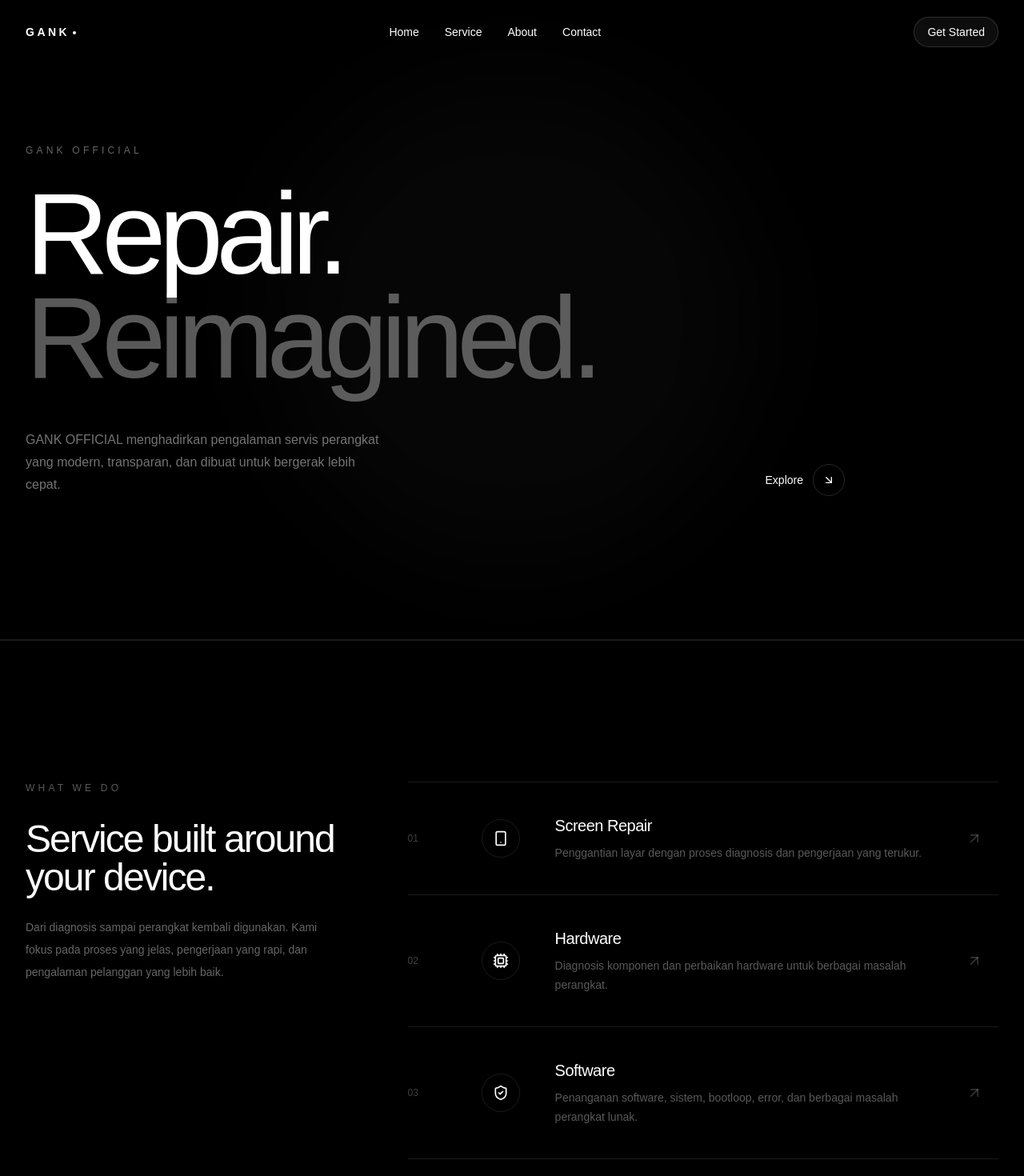
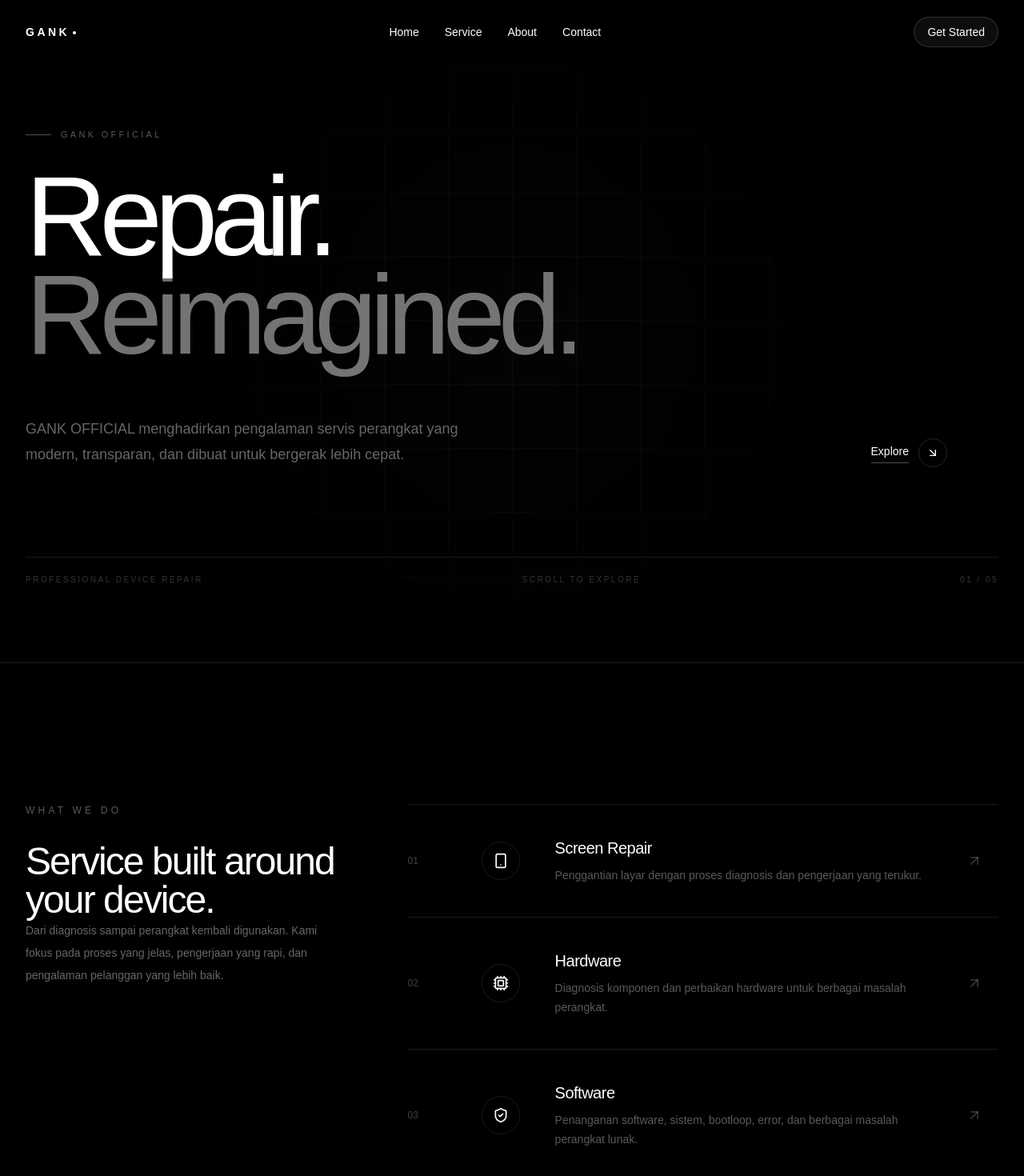
Before and after one commit to gank-dev/gankofficial, a Next.js app: page / in a window 1280 px wide. Shown: the top 1470 px of the page at 80% size. Built offline with nearby package versions, Linux system fonts and the light colour scheme.

Commit message:
fix: remove unused reveal animation variant

```diff
--- a/src/app/globals.css
+++ b/src/app/globals.css
@@ -4,9 +4,6 @@
   color-scheme: dark;
   --background: #000000;
   --foreground: #ffffff;
-  --muted: rgba(255, 255, 255, 0.4);
-  --subtle: rgba(255, 255, 255, 0.2);
-  --line: rgba(255, 255, 255, 0.1);
 }
 
 * {
@@ -15,15 +12,15 @@
 
 html {
   scroll-behavior: smooth;
-  background: var(--background);
+  background: #000000;
 }
 
 body {
   margin: 0;
   min-height: 100vh;
   overflow-x: hidden;
-  background: var(--background);
-  color: var(--foreground);
+  background: #000000;
+  color: #ffffff;
   font-family: Arial, Helvetica, sans-serif;
   -webkit-font-smoothing: antialiased;
   text-rendering: optimizeLegibility;
@@ -40,8 +37,8 @@ a {
 }
 
 ::selection {
-  background: #fff;
-  color: #000;
+  background: #ffffff;
+  color: #000000;
 }
 
 ::-webkit-scrollbar {
@@ -49,7 +46,7 @@ a {
 }
 
 ::-webkit-scrollbar-track {
-  background: #000;
+  background: #000000;
 }
 
 ::-webkit-scrollbar-thumb {
@@ -60,3 +57,18 @@ a {
 ::-webkit-scrollbar-thumb:hover {
   background: rgba(255, 255, 255, 0.3);
 }
+
+@media (prefers-reduced-motion: reduce) {
+  html {
+    scroll-behavior: auto;
+  }
+
+  *,
+  *::before,
+  *::after {
+    animation-duration: 0.01ms !important;
+    animation-iteration-count: 1 !important;
+    scroll-behavior: auto !important;
+    transition-duration: 0.01ms !important;
+  }
+}
--- a/src/app/page.tsx
+++ b/src/app/page.tsx
@@ -1,3 +1,4 @@
+import { AmbientBackground } from "@/components/ui/ambient-background";
 import { Navbar } from "@/components/navigation/navbar";
 import { Hero } from "@/components/sections/hero";
 import { Service } from "@/components/sections/service";
@@ -7,7 +8,9 @@ import { Footer } from "@/components/sections/footer";
 
 export default function Home() {
   return (
-    <main className="min-h-screen bg-black">
+    <main className="relative min-h-screen overflow-hidden bg-black">
+      <AmbientBackground />
+
       <Navbar />
       <Hero />
       <Service />
--- a/src/components/sections/hero.tsx
+++ b/src/components/sections/hero.tsx
@@ -2,6 +2,8 @@
 
 import { motion } from "framer-motion";
 import { ArrowDownRight } from "lucide-react";
+
+const ease = [0.22, 1, 0.36, 1] as const;
 
 export function Hero() {
   return (
@@ -9,62 +11,138 @@ export function Hero() {
       id="home"
       className="relative flex min-h-screen items-center overflow-hidden"
     >
-      <div className="absolute inset-0">
-        <div className="absolute left-1/2 top-1/2 h-150 w-150 -translate-x-1/2 -translate-y-1/2 rounded-full bg-white/[0.025] blur-3xl" />
-      </div>
+      {/* Subtle grid */}
+      <div
+        aria-hidden="true"
+        className="pointer-events-none absolute inset-0 opacity-[0.035]"
+        style={{
+          backgroundImage:
+            "linear-gradient(to right, white 1px, transparent 1px), linear-gradient(to bottom, white 1px, transparent 1px)",
+          backgroundSize: "80px 80px",
+          maskImage:
+            "radial-gradient(circle at center, black 0%, transparent 75%)",
+          WebkitMaskImage:
+            "radial-gradient(circle at center, black 0%, transparent 75%)",
+        }}
+      />
 
-      <div className="relative mx-auto w-full max-w-7xl px-6 py-32 lg:px-8">
-        <div className="max-w-5xl">
-          <motion.p
-            initial={{ opacity: 0, y: 20 }}
+      {/* Ambient glow */}
+      <motion.div
+        aria-hidden="true"
+        className="pointer-events-none absolute left-1/2 top-1/2 h-[24rem] w-[24rem] -translate-x-1/2 -translate-y-1/2 rounded-full bg-white/[0.025] blur-[120px] sm:h-[34rem] sm:w-[34rem]"
+        animate={{
+          scale: [1, 1.08, 1],
+          opacity: [0.45, 0.7, 0.45],
+        }}
+        transition={{
+          duration: 8,
+          repeat: Infinity,
+          ease: "easeInOut",
+        }}
+      />
+
+      <div className="relative z-10 mx-auto w-full max-w-7xl px-6 pb-20 pt-32 sm:px-8 sm:pb-24 lg:px-8 lg:pt-40">
+        <div className="max-w-6xl">
+          {/* Eyebrow */}
+          <motion.div
+            initial={{ opacity: 0, y: 16 }}
             animate={{ opacity: 1, y: 0 }}
-            transition={{ duration: 0.7 }}
-            className="mb-8 text-xs font-medium uppercase tracking-[0.35em] text-white/40"
+            transition={{ duration: 0.7, ease }}
+            className="mb-8 flex items-center gap-3"
           >
-            GANK OFFICIAL
-          </motion.p>
+            <span className="h-px w-8 bg-white/30" />
 
-          <motion.h1
-            initial={{ opacity: 0, y: 35 }}
-            animate={{ opacity: 1, y: 0 }}
-            transition={{ duration: 0.9, delay: 0.1 }}
-            className="max-w-5xl text-[clamp(3.5rem,12vw,9rem)] font-medium leading-[0.9] tracking-[-0.06em] text-white"
-          >
-            Repair.
-            <br />
-            <span className="text-white/35">Reimagined.</span>
-          </motion.h1>
+            <span className="text-[11px] font-medium uppercase tracking-[0.3em] text-white/35">
+              GANK OFFICIAL
+            </span>
+          </motion.div>
 
-          <motion.div
-            initial={{ opacity: 0, y: 25 }}
-            animate={{ opacity: 1, y: 0 }}
-            transition={{ duration: 0.8, delay: 0.25 }}
-            className="mt-12 flex flex-col gap-8 sm:flex-row sm:items-end sm:justify-between"
-          >
-            <p className="max-w-md text-base leading-7 text-white/45">
+          {/* Heading */}
+          <h1 className="max-w-5xl text-[clamp(3.5rem,11vw,9rem)] font-medium leading-[0.88] tracking-[-0.065em] text-white">
+            <motion.span
+              initial={{ opacity: 0, y: 45 }}
+              animate={{ opacity: 1, y: 0 }}
+              transition={{
+                duration: 0.9,
+                delay: 0.1,
+                ease,
+              }}
+              className="block"
+            >
+              Repair.
+            </motion.span>
+
+            <motion.span
+              initial={{ opacity: 0, y: 45 }}
+              animate={{ opacity: 1, y: 0 }}
+              transition={{
+                duration: 0.9,
+                delay: 0.18,
+                ease,
+              }}
+              className="block text-white/45"
+            >
+              Reimagined.
+            </motion.span>
+          </h1>
+
+          {/* Bottom content */}
+          <div className="mt-12 grid gap-10 sm:mt-16 lg:grid-cols-[1fr_auto] lg:items-end">
+            <motion.p
+              initial={{ opacity: 0, y: 25 }}
+              animate={{ opacity: 1, y: 0 }}
+              transition={{
+                duration: 0.8,
+                delay: 0.35,
+                ease,
+              }}
+              className="max-w-xl text-base leading-7 text-white/40 sm:text-lg sm:leading-8"
+            >
               GANK OFFICIAL menghadirkan pengalaman servis perangkat yang
               modern, transparan, dan dibuat untuk bergerak lebih cepat.
-            </p>
+            </motion.p>
 
-            <a
+            <motion.a
               href="#service"
-              className="group flex w-fit items-center gap-3 text-sm text-white"
+              initial={{ opacity: 0, y: 25 }}
+              animate={{ opacity: 1, y: 0 }}
+              transition={{
+                duration: 0.8,
+                delay: 0.45,
+                ease,
+              }}
+              whileHover={{ y: -4 }}
+              whileTap={{ scale: 0.97 }}
+              className="group inline-flex w-fit items-center gap-3 text-sm text-white"
             >
-              Explore
-              <span className="flex h-10 w-10 items-center justify-center rounded-full border border-white/15 transition-all duration-300 group-hover:border-white/40 group-hover:bg-white group-hover:text-black">
-                <ArrowDownRight className="h-4 w-4 transition-transform duration-300 group-hover:rotate-45" />
+              <span className="border-b border-white/30 pb-1 transition-colors duration-300 group-hover:border-white">
+                Explore
               </span>
-            </a>
-          </motion.div>
+
+              <span className="flex h-9 w-9 items-center justify-center rounded-full border border-white/15 transition-all duration-300 group-hover:border-white/40 group-hover:bg-white group-hover:text-black">
+                <ArrowDownRight className="h-4 w-4 transition-transform duration-300 group-hover:translate-x-0.5 group-hover:translate-y-0.5" />
+              </span>
+            </motion.a>
+          </div>
         </div>
+
+        {/* Bottom metadata */}
+        <motion.div
+          initial={{ opacity: 0 }}
+          animate={{ opacity: 1 }}
+          transition={{
+            duration: 1,
+            delay: 0.8,
+          }}
+          className="mt-20 flex items-center justify-between border-t border-white/10 pt-5 text-[10px] uppercase tracking-[0.25em] text-white/20 sm:mt-28"
+        >
+          <span>Professional Device Repair</span>
+
+          <span className="hidden sm:block">Scroll to explore</span>
+
+          <span>01 / 05</span>
+        </motion.div>
       </div>
-
-      <motion.div
-        initial={{ scaleX: 0 }}
-        animate={{ scaleX: 1 }}
-        transition={{ duration: 1.2, delay: 0.4 }}
-        className="absolute bottom-0 left-0 h-px w-full origin-left bg-white/10"
-      />
     </section>
   );
 }
--- a/src/components/sections/service.tsx
+++ b/src/components/sections/service.tsx
@@ -1,6 +1,7 @@
 "use client";
 
 import { motion } from "framer-motion";
+import { Reveal } from "@/components/ui/reveal";
 import {
   Smartphone,
   Cpu,
@@ -40,12 +41,7 @@ export function Service() {
     >
       <div className="mx-auto max-w-7xl px-6 py-32 lg:px-8 lg:py-44">
         <div className="grid gap-20 lg:grid-cols-[0.7fr_1.3fr]">
-          <motion.div
-            initial={{ opacity: 0, y: 30 }}
-            whileInView={{ opacity: 1, y: 0 }}
-            viewport={{ once: true, margin: "-100px" }}
-            transition={{ duration: 0.8 }}
-          >
+          <Reveal>
             <p className="text-xs font-medium uppercase tracking-[0.35em] text-white/35">
               What We Do
             </p>
@@ -54,12 +50,15 @@ export function Service() {
               Service built around your device.
             </h2>
 
-            <p className="mt-6 max-w-sm text-sm leading-7 text-white/40">
-              Dari diagnosis sampai perangkat kembali digunakan. Kami fokus
-              pada proses yang jelas, pengerjaan yang rapi, dan pengalaman
-              pelanggan yang lebih baik.
-            </p>
-          </motion.div>
+            <Reveal delay={0.1}>
+                <p className="max-w-sm text-sm leading-7 text-white/40">
+                    Dari diagnosis sampai perangkat kembali digunakan. Kami fokus
+                    pada proses yang jelas, pengerjaan yang rapi, dan pengalaman
+                    pelanggan yang lebih baik.
+                </p>
+            </Reveal>
+
+          </Reveal>
 
           <div className="divide-y divide-white/10 border-y border-white/10">
             {services.map((service, index) => {
--- /dev/null
+++ b/src/components/ui/ambient-background.tsx
@@ -0,0 +1,39 @@
+"use client";
+
+import { motion } from "framer-motion";
+
+export function AmbientBackground() {
+  return (
+    <div
+      aria-hidden="true"
+      className="pointer-events-none fixed inset-0 -z-10 overflow-hidden"
+    >
+      <motion.div
+        animate={{
+          x: [0, 30, -20, 0],
+          y: [0, -20, 30, 0],
+          scale: [1, 1.08, 0.96, 1],
+        }}
+        transition={{
+          duration: 24,
+          repeat: Infinity,
+          ease: "easeInOut",
+        }}
+        className="absolute left-1/2 top-1/2 h-[40rem] w-[40rem] -translate-x-1/2 -translate-y-1/2 rounded-full bg-white/[0.025] blur-[120px]"
+      />
+
+      <motion.div
+        animate={{
+          x: [0, -40, 20, 0],
+          y: [0, 30, -20, 0],
+        }}
+        transition={{
+          duration: 30,
+          repeat: Infinity,
+          ease: "easeInOut",
+        }}
+        className="absolute -right-64 top-1/3 h-[30rem] w-[30rem] rounded-full bg-white/[0.018] blur-[110px]"
+      />
+    </div>
+  );
+}
--- /dev/null
+++ b/src/components/ui/reveal.tsx
@@ -0,0 +1,43 @@
+"use client";
+
+import { motion } from "framer-motion";
+import type { ReactNode } from "react";
+
+interface RevealProps {
+  children: ReactNode;
+  className?: string;
+  delay?: number;
+  y?: number;
+}
+
+export function Reveal({
+  children,
+  className,
+  delay = 0,
+  y = 30,
+}: RevealProps) {
+  return (
+    <motion.div
+      initial={{
+        opacity: 0,
+        y,
+      }}
+      whileInView={{
+        opacity: 1,
+        y: 0,
+      }}
+      viewport={{
+        once: true,
+        margin: "-100px",
+      }}
+      transition={{
+        duration: 0.8,
+        delay,
+        ease: [0.22, 1, 0.36, 1],
+      }}
+      className={className}
+    >
+      {children}
+    </motion.div>
+  );
+}
```
Also changed, not shown: src/components/sections/experience.tsx (+11 -17 lines).
